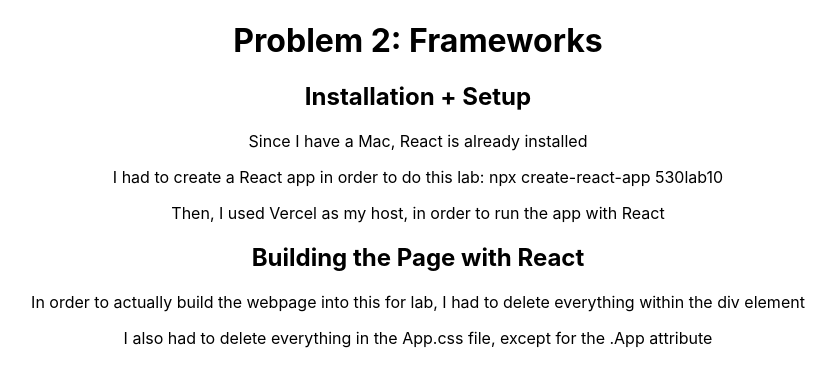
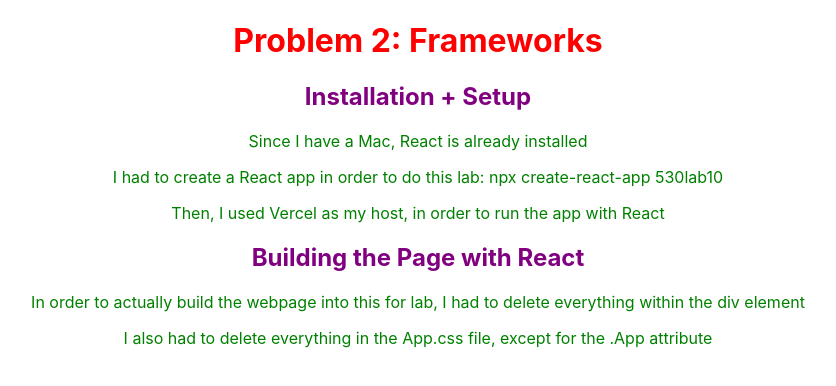
Before and after one commit to csimpao/530lab10, a React (Create React App) app: page / in a window 1280 px wide. Shown: the top 386 px of the page, without its empty margins (222-1058 px from the left). Built offline with nearby package versions, Linux system fonts and the light colour scheme.

Commit message:
Refactor App.css to simplify styles and add colors
Removed unused styles and added color to headings and paragraph.

```diff
--- a/src/App.css
+++ b/src/App.css
@@ -2,37 +2,14 @@
   text-align: center;
 }
 
-.App-logo {
-  height: 40vmin;
-  pointer-events: none;
+.App > h1 {
+  color: red;
 }
 
-@media (prefers-reduced-motion: no-preference) {
-  .App-logo {
-    animation: App-logo-spin infinite 20s linear;
-  }
+.App > h2 {
+  color: purple;
 }
 
-.App-header {
-  background-color: #282c34;
-  min-height: 100vh;
-  display: flex;
-  flex-direction: column;
-  align-items: center;
-  justify-content: center;
-  font-size: calc(10px + 2vmin);
-  color: white;
+.App > p {
+  color: green;
 }
-
-.App-link {
-  color: #61dafb;
-}
-
-@keyframes App-logo-spin {
-  from {
-    transform: rotate(0deg);
-  }
-  to {
-    transform: rotate(360deg);
-  }
-}
```
